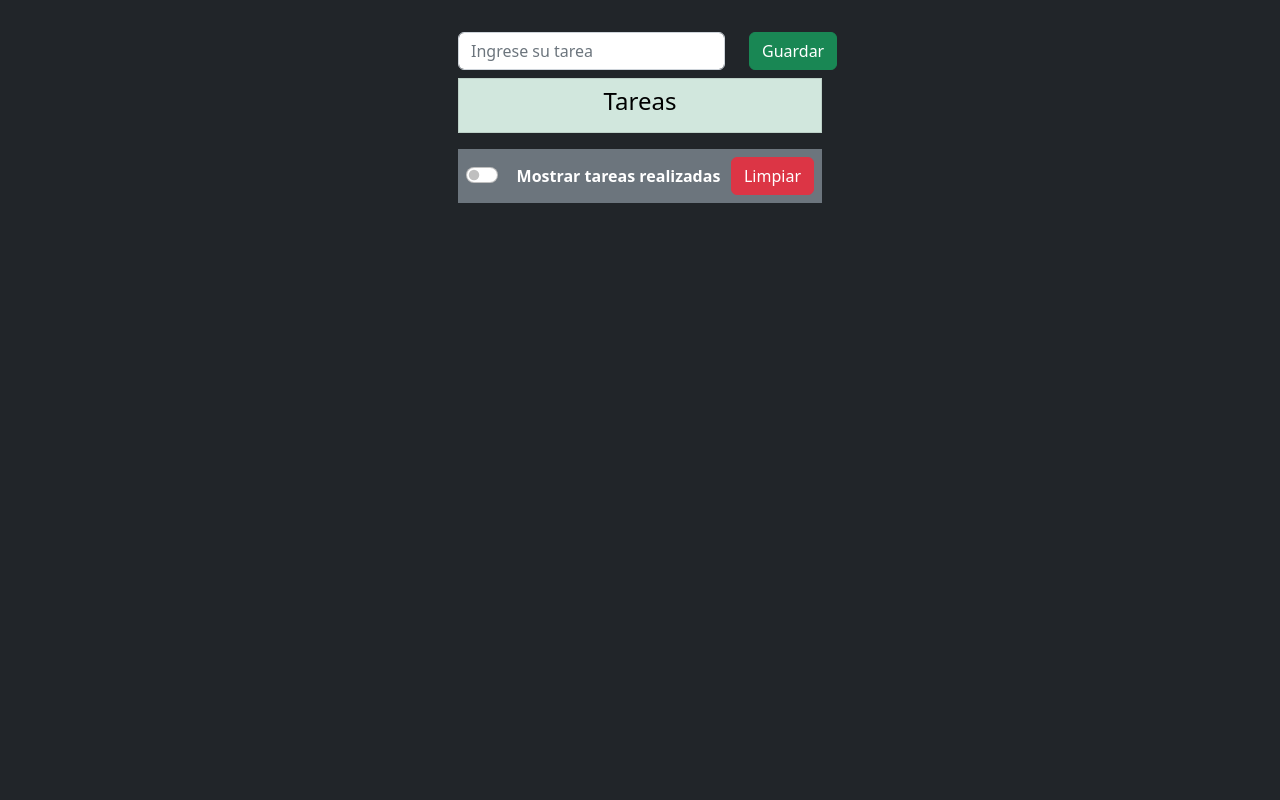
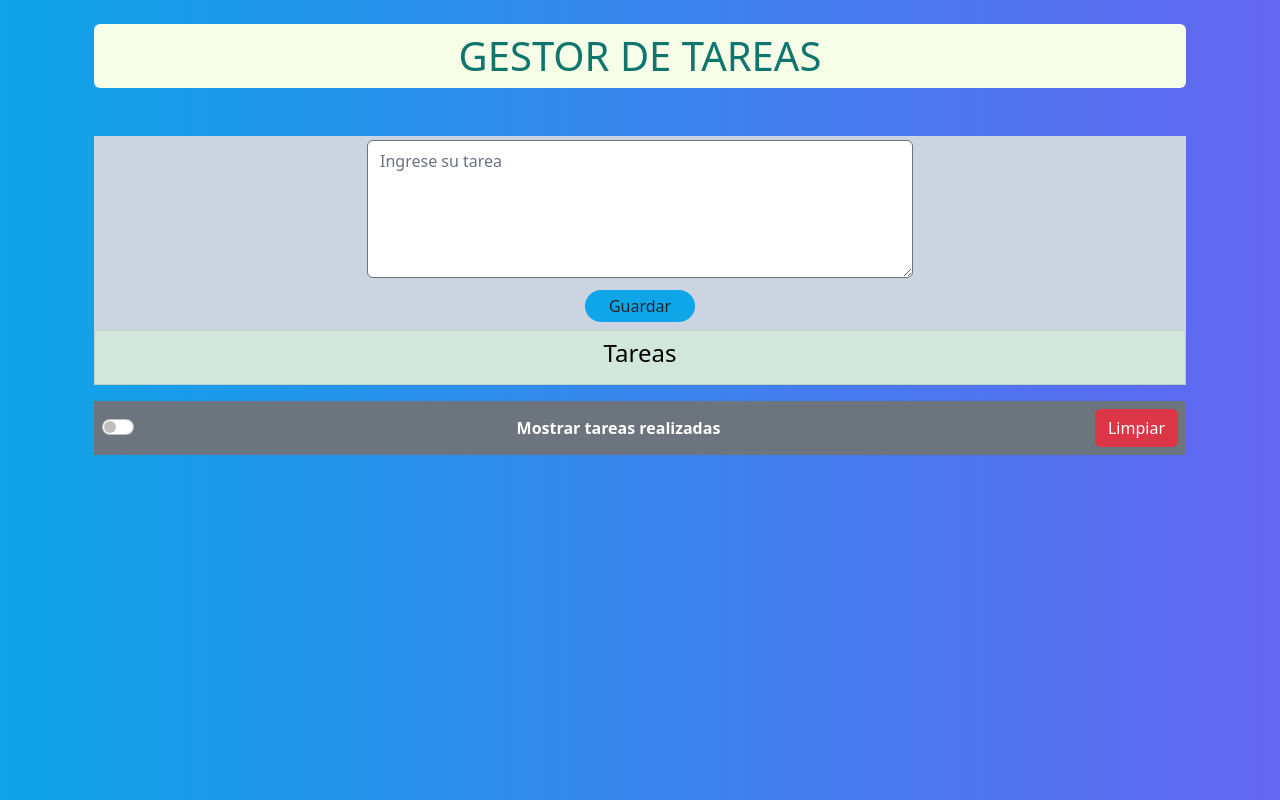
Before and after one commit to LeoSebastian23/React.js---Task-App-, a React (Create React App) app: page / in a window 1280 px wide. Built offline with nearby package versions, Linux system fonts and the light colour scheme.

Commit message:
Actualizacion en relacion al diseño y estilo
Utilización de Tailwind

```diff
--- a/package.json
+++ b/package.json
@@ -40,5 +40,9 @@
   "main": "index.js",
   "keywords": [],
   "author": "",
-  "license": "ISC"
+  "license": "ISC",
+  "devDependencies": {
+    "@tailwindcss/forms": "^0.5.3",
+    "tailwindcss": "^3.2.6"
+  }
 }
--- a/src/App.js
+++ b/src/App.js
@@ -43,8 +43,10 @@ function App() {
 
   //------------------------------------------------------------------------------------------//
   return (
-    <div className="bg-dark vh-100 text-white">
+    <div className="bg-gradient-to-r from-sky-500 to-indigo-500 vh-100">
+
       <Container>
+        <h1 className=" bg-lime-50 rounded-md text-center text-teal-700 p-2 mb-5 "> GESTOR DE TAREAS</h1>
         <TaskCreator createTask={createTask} />
         <Table tasks={tasksList} checkTask={checkTask} />
         <Visibility
@@ -61,7 +63,7 @@ function App() {
           />
         )}
       </Container>
-      </div>
+    </div>
 
   );
 }
--- a/src/componentes/container.js
+++ b/src/componentes/container.js
@@ -1,9 +1,9 @@
-import React, { Children } from 'react'
+import React from 'react'
 
 export const Container = ({children}) => {
   return (
     <div className="container p-4">
-        <div className='col-md-4 offset-md-4'>
+        <div className='flex flex-col'>
             {children}
         </div>
     </div>
--- a/src/componentes/taskCreator.js
+++ b/src/componentes/taskCreator.js
@@ -1,4 +1,4 @@
-import React, { useState} from "react";
+import React, { useState } from "react";
 
 export const TaskCreator = ({ createTask }) => {
   const [newTask, setnewTask] = useState("");
@@ -8,24 +8,28 @@ export const TaskCreator = ({ createTask }) => {
     createTask(newTask); // Pasamos la nueva tarea a la funcion de Crear.
     // localStorage.setItem("task", newTask); //Enviamos clave y valor al LocalStorage del navegador
     setnewTask("");
-  };
 
 
+  };
   return (
-    <form onSubmit={handleSubmit} className="my-2 row">
-      <div className="col-9">
-      <input
-        type="text"
-        placeholder="Ingrese su tarea"
-        value={newTask}
-        onChange={(e) => setnewTask(e.target.value)}
-        className='form-control'
-      />
+    <form onSubmit={handleSubmit} className="bg-slate-300 flex flex-col items-center">
+
+        <textarea
+          type="text"
+          placeholder="Ingrese su tarea"
+          value={newTask}
+          onChange={(e) => setnewTask(e.target.value)}
+          className="caret-pink-500 w-50 m-1 resize-y rounded-md"
+          rows="5"
+        />
+        {/* <label>
+              <span class="text-gray-700">Selecciona el color</span>
+              <input type="color" class="mt-1 block w-full rounded-md"/>
+        </label> */}
+
+      <div className="space-y-0.5">
+        <button class="px-4 py-1 m-2 rounded-full bg-sky-500 hover:bg-sky-700 hover:text-white ">Guardar</button>
       </div>
-      <div className="col-3">
-      <button className="btn btn-success">Guardar</button>
-      </div>
-
     </form>
   );
 };
--- a/src/estilos/index.css
+++ b/src/estilos/index.css
@@ -1,3 +1,7 @@
+@tailwind base;
+@tailwind components;
+@tailwind utilities;
+
 body {
   margin: 0;
   font-family: -apple-system, BlinkMacSystemFont, 'Segoe UI', 'Roboto', 'Oxygen',
--- /dev/null
+++ b/tailwind.config.js
@@ -0,0 +1,8 @@
+/** @type {import('tailwindcss').Config} */
+module.exports = {
+  content: ["./src/**/*.{html,js}"],
+  theme: {
+    extend: {},
+  },
+  plugins: [require('@tailwindcss/forms')],
+}
```
Also changed, not shown: 1 other file (tests, documents, lock files or other folders).
